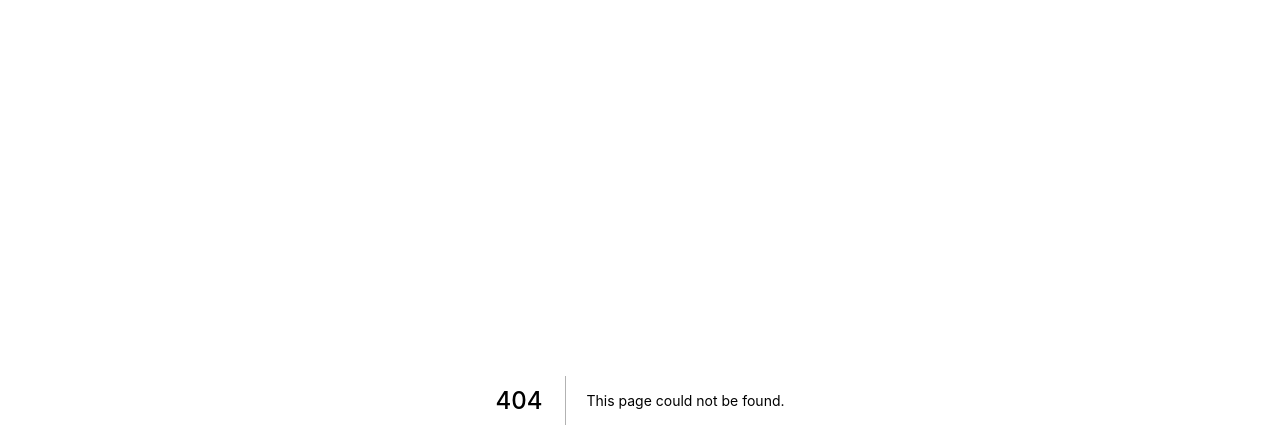
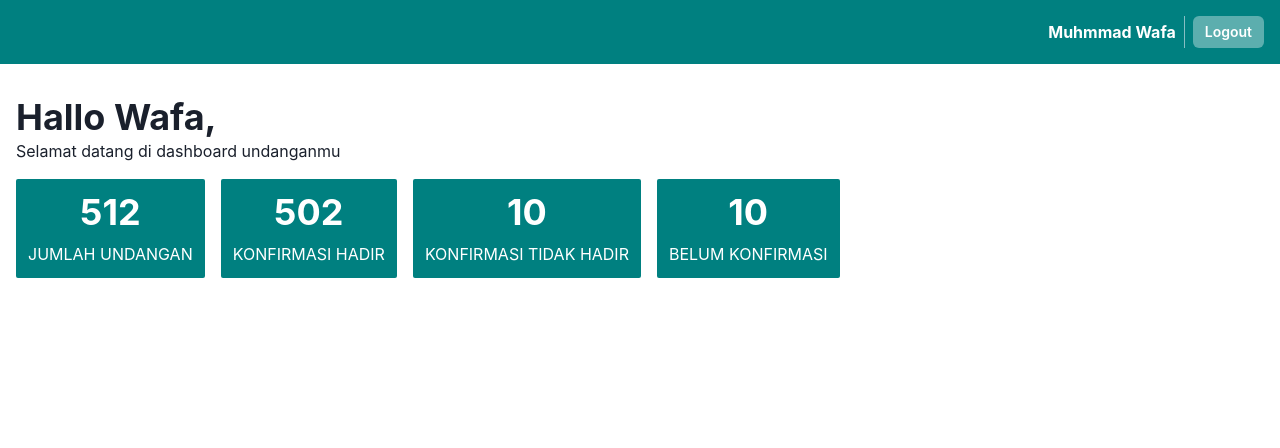
Before and after one commit to astarica/astarica, a Next.js app: page /dashboard in a window 1280 px wide. Before the commit this address had no page. Shown: the top 448 px of the page. Built offline with nearby package versions, Linux system fonts and the light colour scheme.

Commit message:
layout navbar, hero and stat

```diff
--- /dev/null
+++ b/src/components/Hero.tsx
@@ -0,0 +1,10 @@
+import { Box, Heading } from "@chakra-ui/layout"
+
+import { Container } from "./Container"
+
+export const Hero = () => (
+  <Container alignItems="flex-start" p={4} w="full">
+    <Heading>Hallo Wafa,</Heading>
+    <Box>Selamat datang di dashboard undanganmu</Box>
+  </Container>
+)
--- /dev/null
+++ b/src/components/Navbar.tsx
@@ -0,0 +1,22 @@
+import { Box, Divider, Flex, HStack } from "@chakra-ui/layout"
+
+import { Button } from "@chakra-ui/button"
+
+export const Navbar = () => (
+  <Flex
+    justifyContent="flex-end"
+    bgColor="teal"
+    color="white"
+    p={4}
+    w="full"
+    mb={4}
+  >
+    <HStack>
+      <Box fontWeight="bold">Muhmmad Wafa</Box>
+      <Divider variant="solid" orientation="vertical" />
+      <Button size="sm" colorScheme="whiteAlpha">
+        Logout
+      </Button>
+    </HStack>
+  </Flex>
+)
--- /dev/null
+++ b/src/components/Stat.tsx
@@ -0,0 +1,23 @@
+import { Box, HStack, Heading, VStack } from "@chakra-ui/layout"
+
+import { Container } from "./Container"
+
+export const Stat = () => (
+  <Container w="full" px={4}>
+    <HStack spacing={4} overflowX="auto" w="full" alignItems="stretch" pb={4}>
+      <StatBox amount={512} label="Jumlah undangan" />
+      <StatBox amount={502} label="Konfirmasi hadir" />
+      <StatBox amount={10} label="konfirmasi tidak hadir" />
+      <StatBox amount={10} label="belum konfirmasi" />
+    </HStack>
+  </Container>
+)
+
+const StatBox = ({ amount, label }: { amount?: number; label?: string }) => (
+  <VStack bgColor="teal" p={3} color="white" borderRadius="sm" h="auto">
+    <Heading>{amount}</Heading>
+    <Box textTransform="uppercase" textAlign="center" fontSize={["xs", "md"]}>
+      {label}
+    </Box>
+  </VStack>
+)
--- /dev/null
+++ b/src/pages/dashboard.tsx
@@ -0,0 +1,16 @@
+import { Container } from "../components/Container"
+import { Hero } from "../components/Hero"
+import { Navbar } from "../components/Navbar"
+import { Stat } from "../components/Stat"
+
+const Dashboard = () => {
+  return (
+    <Container minH="100vh">
+      <Navbar />
+      <Hero />
+      <Stat />
+    </Container>
+  )
+}
+
+export default Dashboard
```
